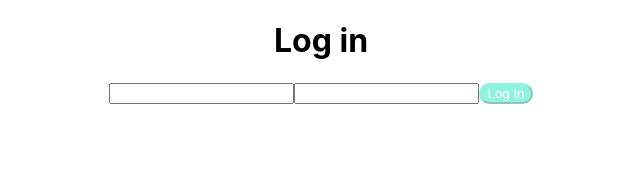
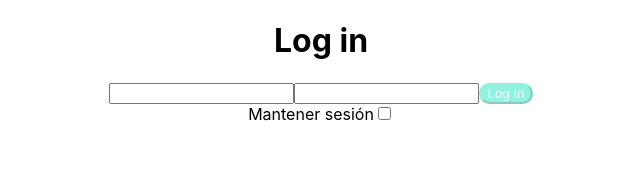
Before and after one commit to angelsainero/nodepop-react, a React (Create React App) app: page /login in a window 1280 px wide. Shown: the top 194 px of the page, without its empty margins (319-959 px from the left). Built offline with nearby package versions, Linux system fonts and the light colour scheme; no server answers.

Commit message:
feat advertPage detail created

```diff
--- a/src/components/adverts/AdvertPage.js
+++ b/src/components/adverts/AdvertPage.js
@@ -17,10 +17,15 @@ const AdvertPage = () => {
   if (error?.status === 404) {
     return <Navigate to="/404" />;
   }
+
+
   return (
     <Layout title="Detalle de Anuncio">
-      {/* tener en cuenta el primero render {advert && clase 5 2:43:00} */}
-      <div>{JSON.stringify(advert)}</div>
+      {advert && <div>{advert.name}</div>}
+      {advert && <img src={advert.photo}></img>}
+      {advert && <div>Precio: {advert.price} euros</div>}
+      <br></br>
+
     </Layout>
   );
 };
--- a/src/components/auth/LoginPage.js
+++ b/src/components/auth/LoginPage.js
@@ -4,9 +4,8 @@ import Button from "../shared/button";
 import { useLocation, useNavigate } from "react-router-dom";
 import { useAuth } from "./context";
 
-
 function LoginPage() {
- const {onLogin} = useAuth();
+  const { onLogin } = useAuth();
   const navigate = useNavigate();
   const location = useLocation();
 
@@ -15,8 +14,9 @@ function LoginPage() {
   const [credentials, setCredentials] = useState({
     email: "",
     password: "",
+
   });
-
+  console.log(credentials)
   const handleSubmit = async (event) => {
     event.preventDefault();
 
@@ -30,7 +30,7 @@ function LoginPage() {
       const to = location.state?.from?.pathname || "/";
       navigate(to);
     } catch (error) {
-      console.log(error)
+      console.log(error);
       setError(error);
       setIsLoading(false);
     }
@@ -70,8 +70,18 @@ function LoginPage() {
         <Button type="submit" variant="relleno" disabled={buttonDisabled}>
           Log In
         </Button>
+        <br></br>
+        <label>
+          Mantener sesión
+          <input
+            name="check"
+            type="checkbox"
+            onChange={handleChange}
+            value={credentials.check}
+          ></input>
+        </label>
       </form>
-      {error && (<div>{error.message}</div>)}
+      {error && <div>{error.message}</div>}
     </div>
   );
 }
```
